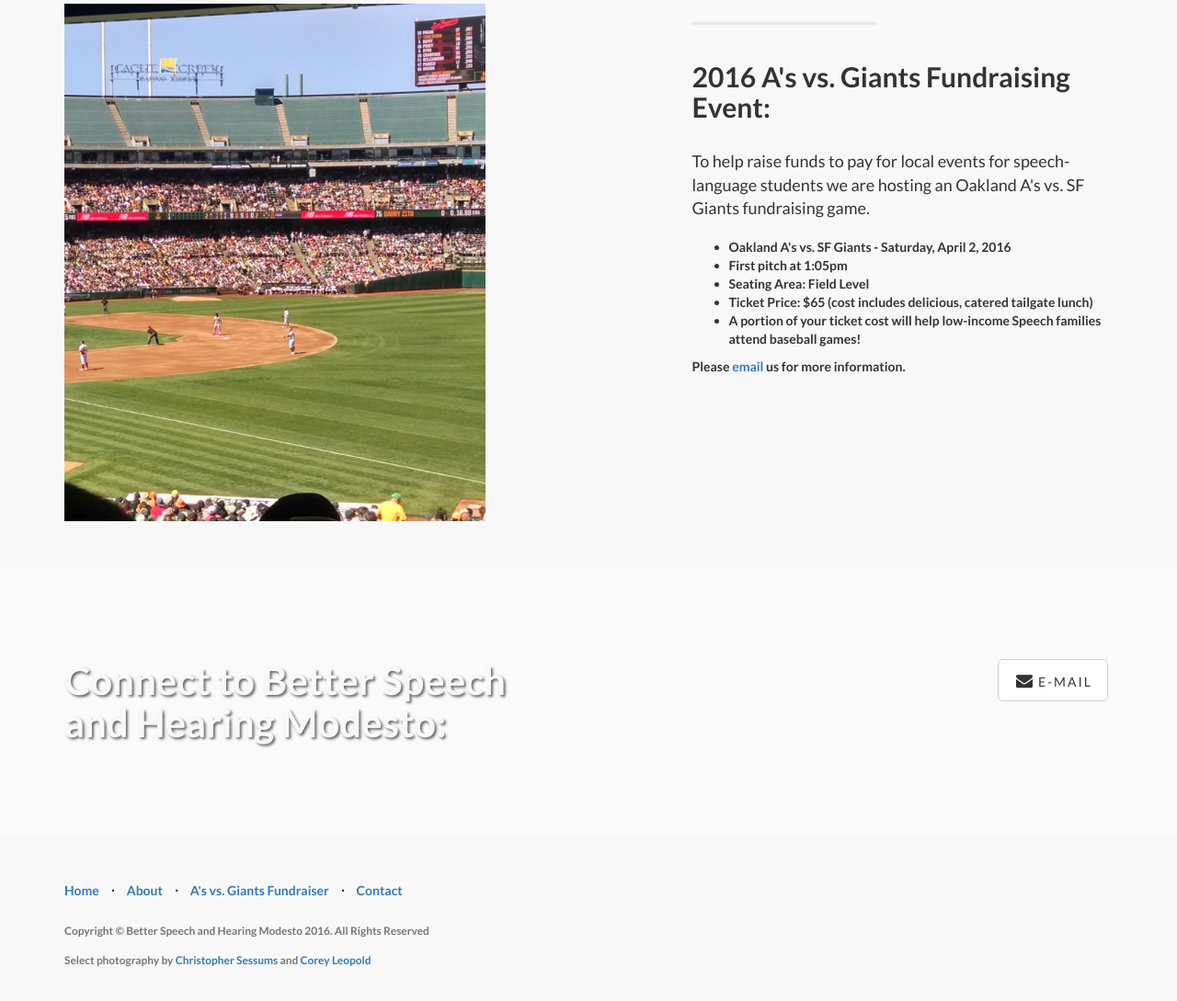
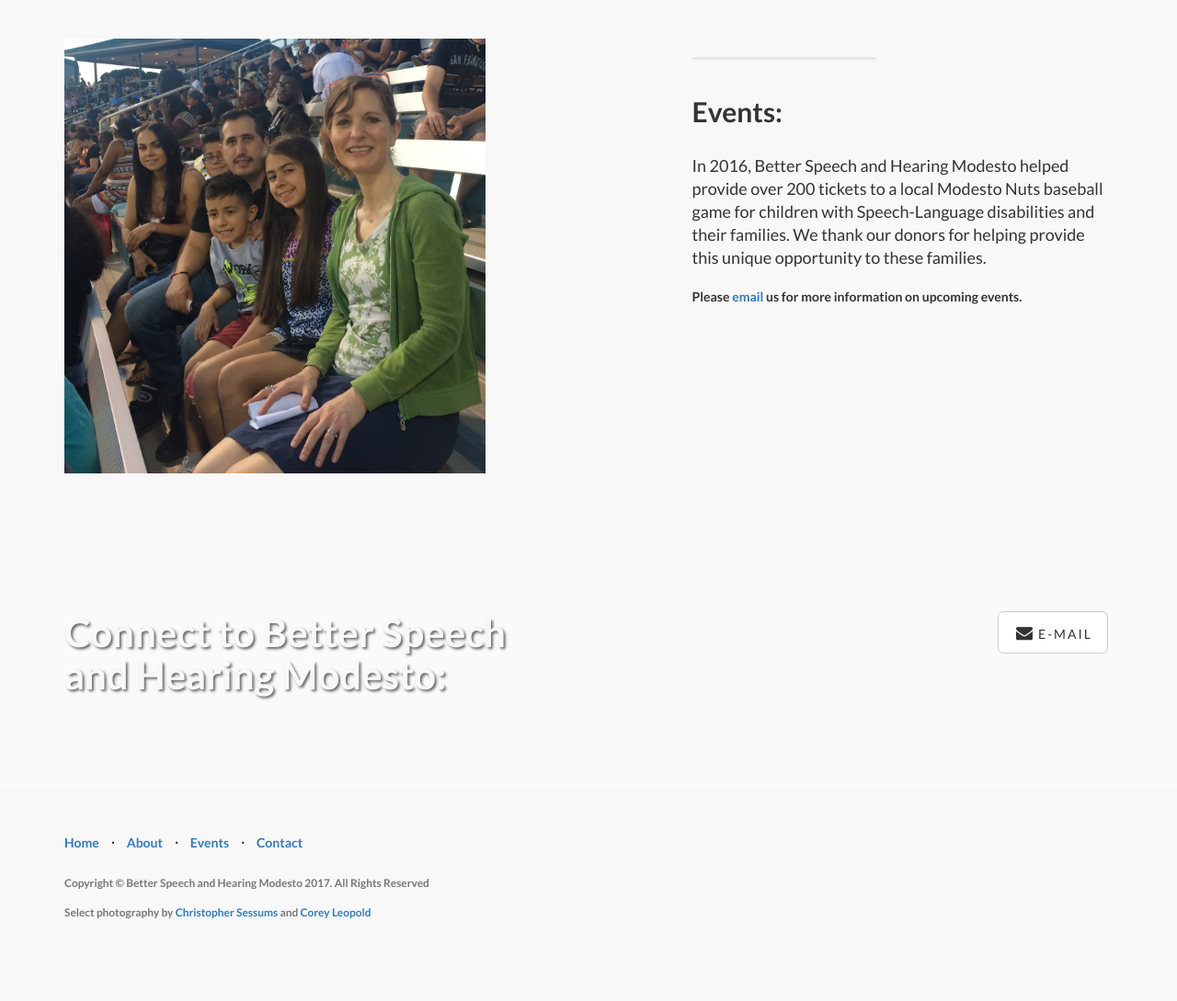
Before and after one commit to bshmodesto/bshmodesto.github.io, a plain HTML site: page index.html in a window 1280 px wide. Shown: the part 1259-2348 px from the top of the page at 92% size. After the commit the page ends 2310 px from the top, so only its background shows below. Drawn offline with Linux system fonts and the light colour scheme.

Commit message:
Update for 2017

```diff
--- a/index.html
+++ b/index.html
@@ -28,7 +28,7 @@
         <div id="bs-example-navbar-collapse-1" class="collapse navbar-collapse">
           <ul class="nav navbar-nav navbar-right">
             <li><a href="#about">About</a></li>
-            <li><a href="#event">A's vs. Giants Fundraiser</a></li>
+            <li><a href="#event">Events</a></li>
             <li><a href="#contact">Contact</a></li>
           </ul>
         </div><!-- /.navbar-collapse -->
@@ -43,7 +43,7 @@
               <h3>Helping children with Speech-Language disabilities enjoy local events</h3>
               <hr class="intro-divider">
               <ul class="list-inline intro-social-buttons">
-                <li><a href="mailto:info@betterspeechmodesto.org" class="btn btn-default btn-lg"><i class="fa fa-envelope fa-fw"></i> <span class="network-name">E-mail</span></a></li>
+                <li><a href="mailto:ajvinande@gmail.com" class="btn btn-default btn-lg"><i class="fa fa-envelope fa-fw"></i> <span class="network-name">E-mail</span></a></li>
               </ul>
             </div>
           </div>
@@ -60,7 +60,7 @@
             <h2 class="section-heading">About:</h2>
             <p class="lead">Based in California's Stanislaus County, Better Speech and Hearing Modesto was founded with the goal of helping children with Speech-Language disabilities enjoy local events. We currently provide reduced price tickets for local baseball games as a way to raise awareness for better speech and hearing services available to today's youth.</p>
           </div>
-          <div class="col-lg-5 col-lg-offset-2 col-sm-6"><img src="images/chalkboard.jpg" alt="" class="img-responsive"></div>
+          <div class="col-lg-5 col-lg-offset-2 col-sm-6"><img src="images/nuts-2016_001.jpg" alt="" class="img-responsive"></div>
         </div>
       </div><!-- /.container -->
     </div><a name="event"></a>
@@ -70,20 +70,11 @@
           <div class="col-lg-5 col-lg-offset-1 col-sm-push-6  col-sm-6">
             <hr class="section-heading-spacer">
             <div class="clearfix"></div>
-            <h2 class="section-heading">2016 A's vs. Giants Fundraising Event:</h2>
-            <p class="lead">To help raise funds to pay for local events for speech-language students we are hosting an Oakland A's vs. SF Giants fundraising game.</p>
-            <p class="lead">
-              <ul>
-                <li>Oakland A's vs. SF Giants - Saturday, April 2, 2016</li>
-                <li>First pitch at 1:05pm</li>
-                <li>Seating Area: Field Level</li>
-                <li>Ticket Price: $65 (cost includes delicious, catered tailgate lunch)</li>
-                <li>A portion of your ticket cost will help low-income Speech families attend baseball games!</li>
-              </ul>
-            </p>
-            <p>Please <a href="mailto:info@betterspeechmodesto.org">email</a> us for more information.</p>
+            <h2 class="section-heading">Events:</h2>
+            <p class="lead">In 2016, Better Speech and Hearing Modesto helped provide over 200 tickets to a local Modesto Nuts baseball game for children with Speech-Language disabilities and their families.  We thank our donors for helping provide this unique opportunity to these families.</p>
+            <p>Please <a href="mailto:ajvinande@gmail.com">email</a> us for more information on upcoming events.</p>
           </div>
-          <div class="col-lg-5 col-sm-pull-6  col-sm-6"><img src="images/coliseum.jpg" alt="" class="img-responsive"></div>
+          <div class="col-lg-5 col-sm-pull-6  col-sm-6"><img src="images/nuts-2016_002.jpg" alt="" class="img-responsive"></div>
         </div>
       </div><!-- /.container -->
     </div><!-- /.content-section-a --><a name="contact"></a>
@@ -95,7 +86,7 @@
           </div>
           <div class="col-lg-6">
             <ul class="list-inline banner-social-buttons">
-              <li><a href="mailto:info@betterspeechmodesto.org" class="btn btn-default btn-lg"><i class="fa fa-envelope fa-fw"></i> <span class="network-name">E-mail</span></a></li>
+              <li><a href="mailto:ajvinande@gmail.com" class="btn btn-default btn-lg"><i class="fa fa-envelope fa-fw"></i> <span class="network-name">E-mail</span></a></li>
             </ul>
           </div>
         </div>
@@ -111,11 +102,11 @@
               <li class="footer-menu-divider">&sdot;</li>
               <li><a href="#about">About</a></li>
               <li class="footer-menu-divider">&sdot;</li>
-              <li><a href="#event">A's vs. Giants Fundraiser</a></li>
+              <li><a href="#event">Events</a></li>
               <li class="footer-menu-divider">&sdot;</li>
               <li><a href="#contact">Contact</a></li>
             </ul>
-            <p class="copyright text-muted small">Copyright &copy; Better Speech and Hearing Modesto 2016. All Rights Reserved</p>
+            <p class="copyright text-muted small">Copyright &copy; Better Speech and Hearing Modesto 2017. All Rights Reserved</p>
             <p class="copyright text-muted small">Select photography by <a href="https://www.flickr.com/photos/csessums/" target="_blank">Christopher Sessums</a> and <a href="https://www.flickr.com/photos/cleopold73/" target="_blank">Corey Leopold</a></p>
           </div>
         </div>
```
Also changed, not shown: images/nuts-2016_001.JPG (added), images/nuts-2016_002.jpg (added).
